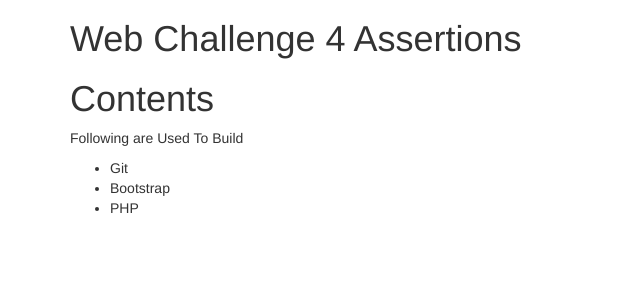
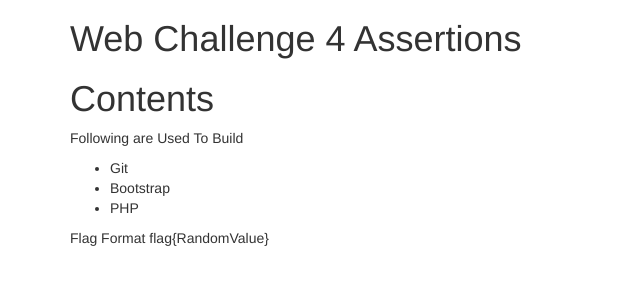
Before and after one commit to makinfosec/assertion, a PHP site: page / in a window 1280 px wide. Shown: the part 51-351 px from the top of the page, without its empty margins (0-640 px from the left). Run offline with PHP 8.4, Linux system fonts and the light colour scheme.

Commit message:
Update contents.php

```diff
--- a/src/scoe/contents.php
+++ b/src/scoe/contents.php
@@ -5,3 +5,4 @@
 	<li>Bootstrap</li>
 	<li>PHP</li>
 </ul>
+<p> Flag Format flag{RandomValue} </p>
```
